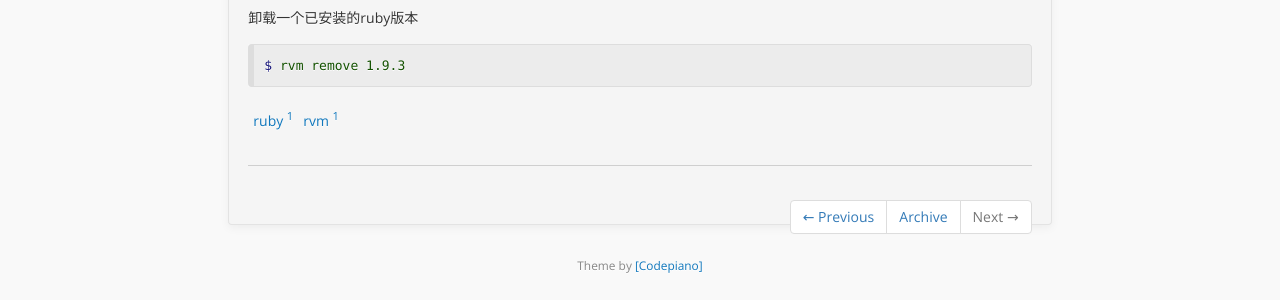
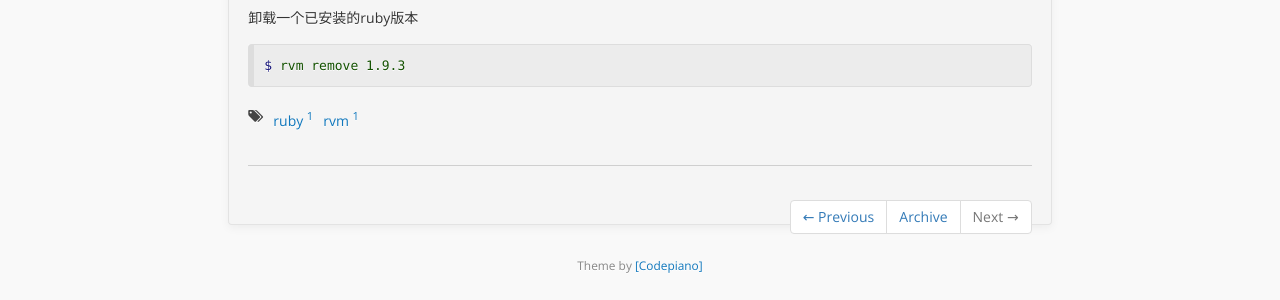
Before and after one commit to cpscorpio/cpscorpio.github.io, a Jekyll site: the page built from _posts/2014-04-22-rubyrailsrvm.md, in a window 1280 px wide. Shown: the part 962-1262 px from the top of the page. Built offline with Jekyll 4.4.1, drawn with Linux system fonts in a browser that asks for light colours; nearby versions of some CDN libraries; Markdown is read by kramdown in place of the engine named in the settings; comment, search, counter and statistics services are not loaded.

Commit message:
finished

```diff
--- a/_config.yml
+++ b/_config.yml
@@ -33,7 +33,7 @@ production_url : cpscorpio
 # 我使用我的id作为了这个属性的属性名
 # 如果你想修改，最好使用替换工具，把所有文件中的"site"，替换为你想要的名字
 # 然后重命名以我的id为名的所有文件和目录
-site :
+cpscorpio :
   version : 0.3.0
 
   # All links will be namespaced by BASE_PATH if defined.
--- a/_includes/themes/twitter/post.html
+++ b/_includes/themes/twitter/post.html
@@ -18,8 +18,8 @@
           {{ content }}
         </div>
         {% unless page.tags == empty %}
-        <ul class="tag_box inline list-inline">
-          <li><i class="icon-tags"></i></li>
+        <ul id="tag_info" class="tag_box inline list-inline">
+          <li><i class="fa fa-tags"></i></li>
           {% assign tags_list = page.tags %}
           {% include cpscorpio/tags_list %}
         </ul>
```
